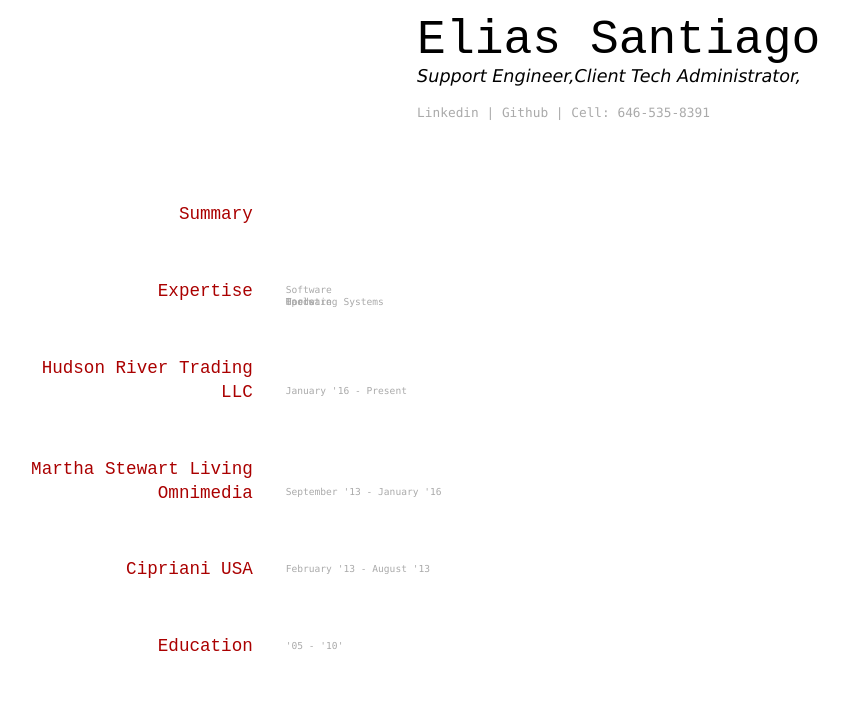
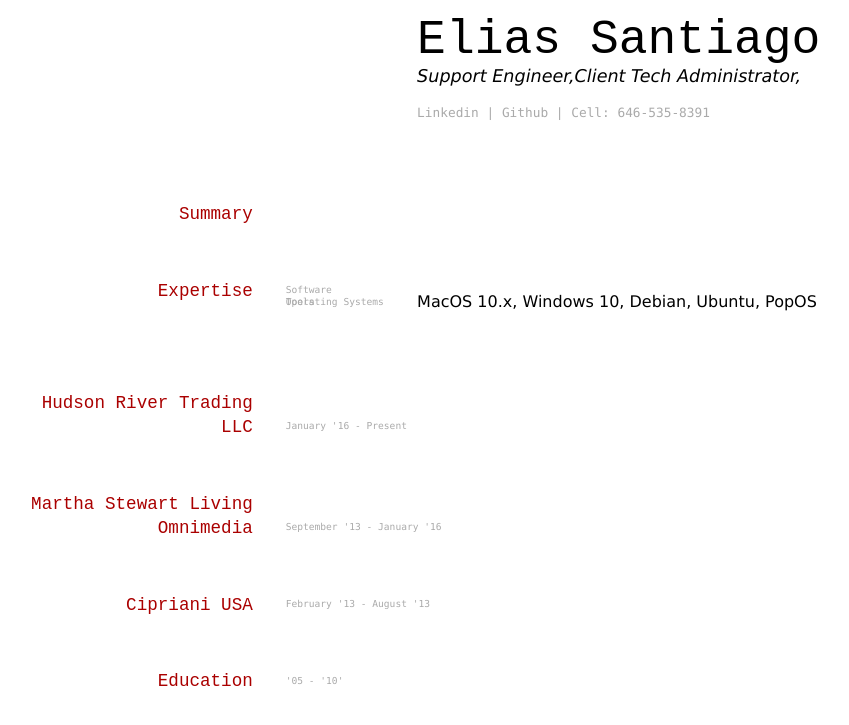
Before and after one commit to starkprime/markdown, a Jekyll site: the page built from index.md, in a window 1280 px wide. Shown: the top 725 px of the page, without its empty margins (16-865 px from the left). Built offline with Jekyll 4.4.1, drawn with Linux system fonts in a browser that asks for light colours.

Commit message:
changeswq

```diff
--- a/index.md
+++ b/index.md
@@ -14,13 +14,13 @@ Support Engineer,Client Tech Administrator,
 ## Summary
 
 ## Expertise
+
 `Software`
-
-`Hardware`
 
 `Tools`
 
 `Operating Systems`
+MacOS 10.x, Windows 10, Debian, Ubuntu, PopOS
 
 ## Hudson River Trading LLC
 `January '16 - Present`
```
